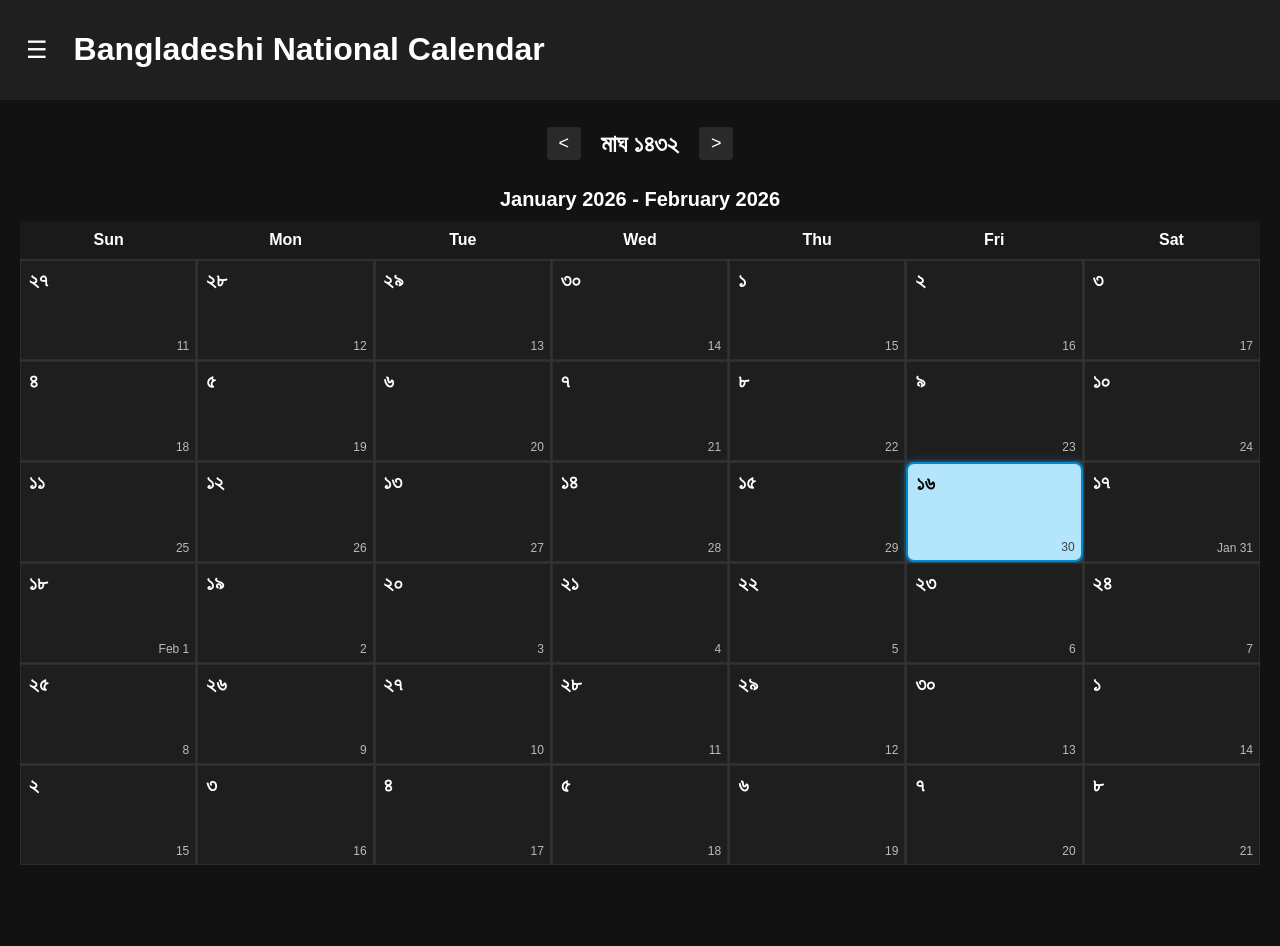
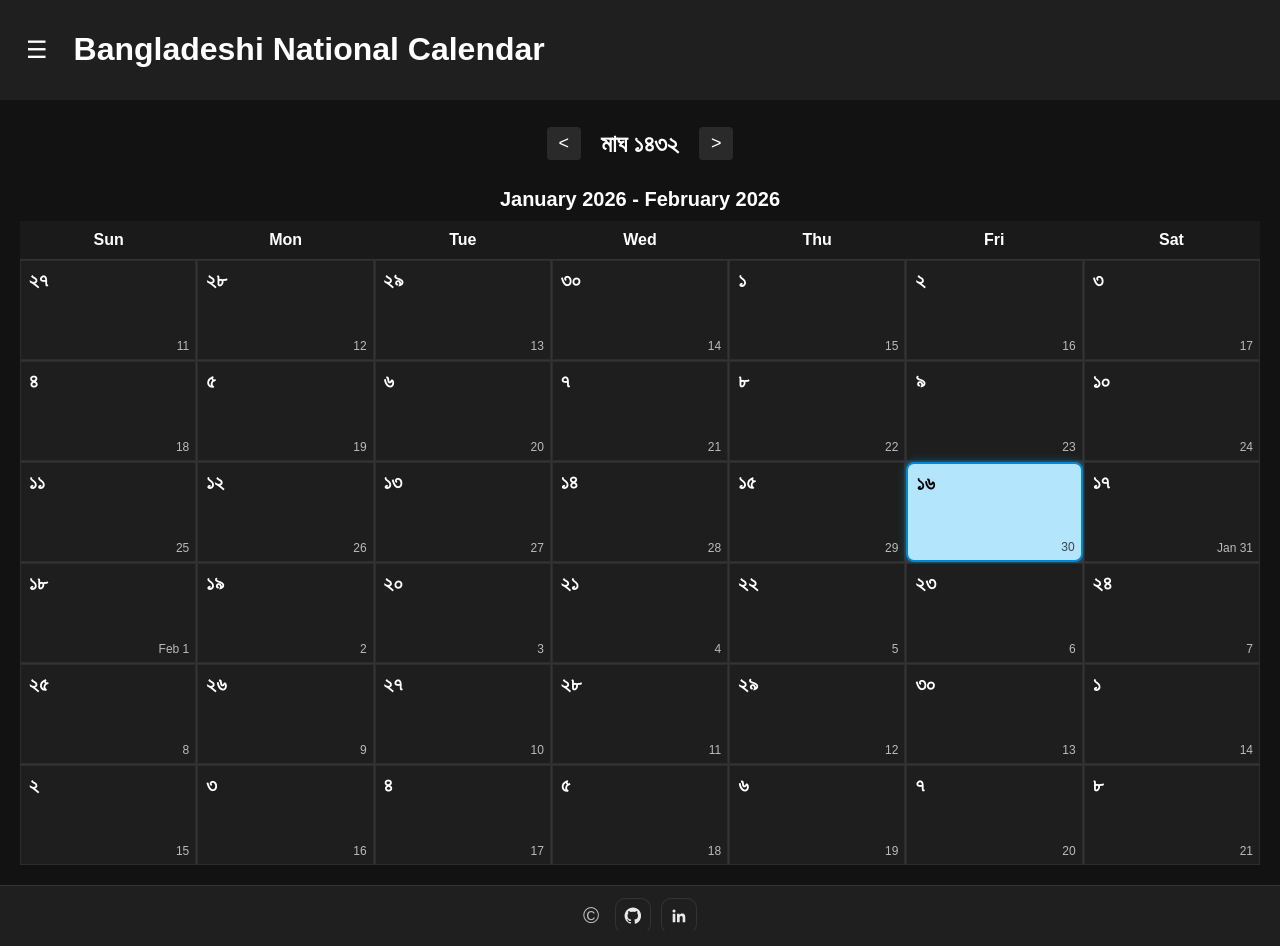
Before and after one commit to saibshuvro/bangladeshi_national_calendar, a plain HTML site: page index.html in a window 1280 px wide. Before the commit the page ends 885 px from the top, so only its background shows below. Drawn offline with Linux system fonts and the light colour scheme.

Commit message:
Added Footer

```diff
--- a/index.html
+++ b/index.html
@@ -50,6 +50,44 @@
 
   </main>
 
+
+  <footer class="site-footer">
+    <div class="site-footer__content">
+      <span class="footer-credit" aria-label="Credits">©</span>
+      <a
+        class="footer-icon"
+        href="https://github.com/saibshuvro"
+        target="_blank"
+        rel="noopener noreferrer"
+        aria-label="GitHub"
+        title="GitHub"
+      >
+        <!-- GitHub SVG -->
+        <svg viewBox="0 0 24 24" aria-hidden="true">
+          <path
+            d="M12 .5C5.73.5.75 5.48.75 11.74c0 4.88 3.17 9.02 7.57 10.48.55.1.75-.24.75-.52v-1.84c-3.08.67-3.73-1.3-3.73-1.3-.5-1.27-1.22-1.61-1.22-1.61-1-.68.08-.67.08-.67 1.1.08 1.68 1.13 1.68 1.13.98 1.67 2.57 1.19 3.2.91.1-.71.38-1.19.69-1.46-2.46-.28-5.04-1.23-5.04-5.47 0-1.21.43-2.2 1.13-2.98-.12-.28-.49-1.41.1-2.94 0 0 .92-.29 3.01 1.14a10.4 10.4 0 0 1 2.74-.37c.93 0 1.87.13 2.74.37 2.09-1.43 3.01-1.14 3.01-1.14.59 1.53.22 2.66.1 2.94.7.78 1.13 1.77 1.13 2.98 0 4.25-2.58 5.19-5.05 5.46.39.34.74 1.01.74 2.04v3.02c0 .29.2.62.76.52 4.39-1.46 7.56-5.6 7.56-10.48C23.25 5.48 18.27.5 12 .5Z"
+          />
+        </svg>
+      </a>
+
+      <a
+        class="footer-icon"
+        href="https://www.linkedin.com/in/saib-saleh-nabil-29570b300"
+        target="_blank"
+        rel="noopener noreferrer"
+        aria-label="LinkedIn"
+        title="LinkedIn"
+      >
+        <!-- LinkedIn SVG -->
+        <svg viewBox="0 0 24 24" aria-hidden="true">
+          <path
+            d="M20.45 20.45h-3.56v-5.57c0-1.33-.03-3.04-1.85-3.04-1.85 0-2.13 1.45-2.13 2.94v5.67H9.35V9h3.41v1.56h.05c.47-.9 1.62-1.85 3.33-1.85 3.56 0 4.22 2.34 4.22 5.39v6.35ZM5.34 7.43a2.06 2.06 0 1 1 0-4.12 2.06 2.06 0 0 1 0 4.12ZM3.56 20.45h3.56V9H3.56v11.45Z"
+          />
+        </svg>
+      </a>
+    </div>
+  </footer>
+
   <script type="module" src="script.js"></script>
 </body>
 </html>
--- a/style.css
+++ b/style.css
@@ -231,3 +231,75 @@ body {
 .calendar-cell.today .english-date {
   color: #414141;
 }
+
+
+/* Footer */
+.site-footer {
+  margin-top: auto;
+  background-color: #1f1f1f;
+  border-top: 1px solid #333;
+  padding: 12px 20px;
+  text-align: center;
+  font-size: 14px;
+  color: #bbb;
+}
+
+.site-footer__content {
+  display: flex;
+  justify-content: center;
+  align-items: center;
+  gap: 10px;
+  flex-wrap: wrap;
+}
+
+.site-footer a {
+  color: white;
+  text-decoration: none;
+  border-bottom: 1px solid transparent;
+}
+
+.site-footer a:hover {
+  border-bottom-color: currentColor;
+}
+
+.footer-sep {
+  opacity: 0.6;
+}
+
+.footer-icon {
+  width: 34px;
+  height: 34px;
+  display: inline-flex;
+  align-items: center;
+  justify-content: center;
+  border-radius: 10px;
+  border: 1px solid #333;
+  background: #1f1f1f;
+  transition: transform 120ms ease, border-color 120ms ease, background 120ms ease;
+}
+
+.footer-icon svg {
+  width: 18px;
+  height: 18px;
+  fill: #fff;
+  opacity: 0.9;
+}
+
+.footer-icon:hover {
+  transform: translateY(-1px);
+  border-color: #555;
+  background: #252525;
+}
+
+.footer-icon:focus-visible {
+  outline: 2px solid #7aa7ff;
+  outline-offset: 2px;
+}
+
+.footer-credit {
+  color: #bbb;
+  font-size: 22px;
+  /* opacity: 0.9; */
+  margin-right: 6px;
+  user-select: none;
+}
```
